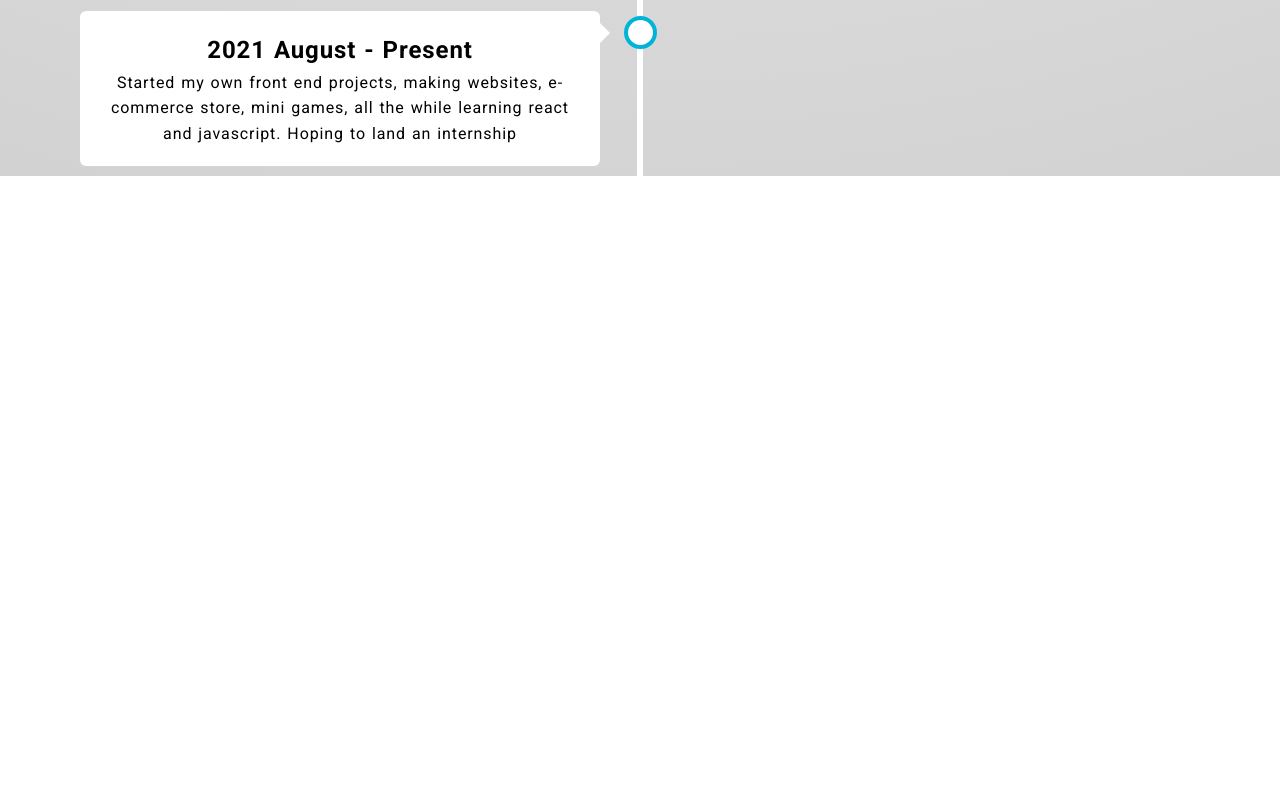
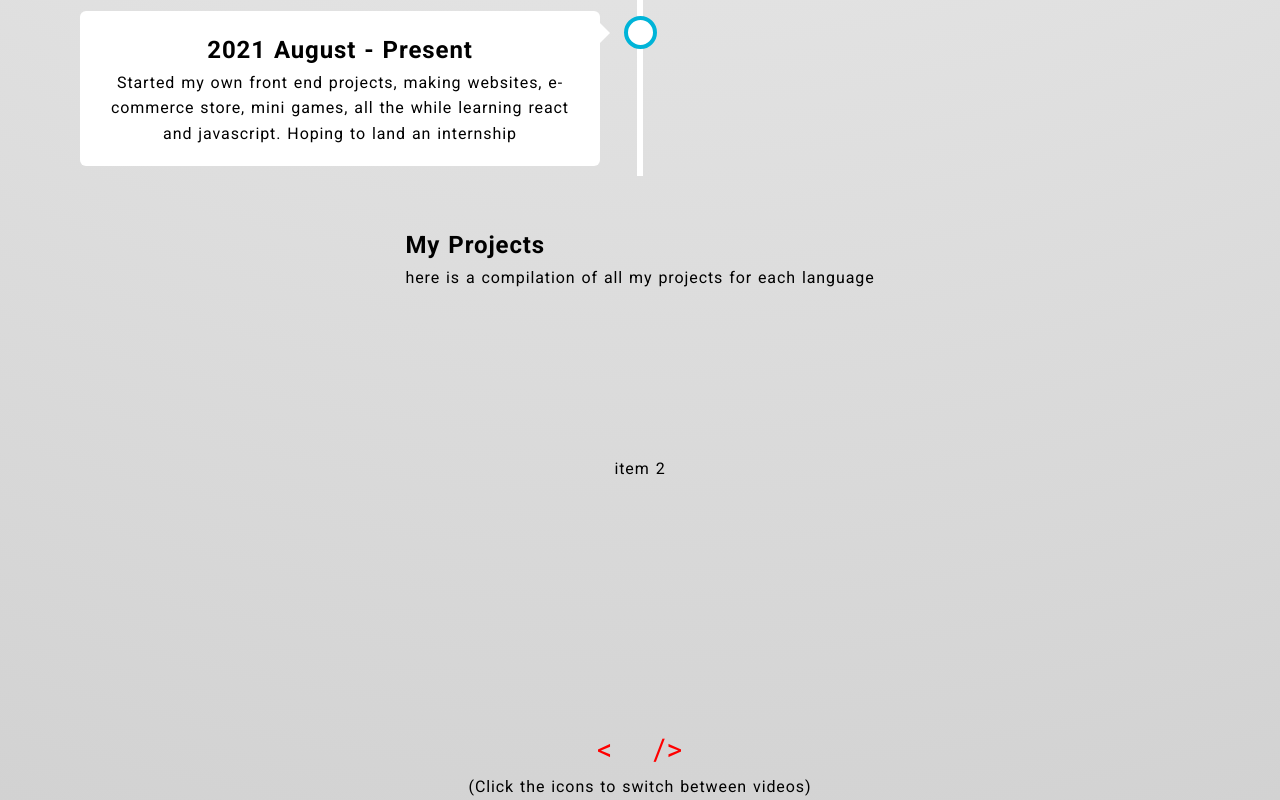
Before and after one commit to alexalextran/Portfolio-Website-4.0, a React (Create React App) app: page / in a window 1280 px wide. Shown: the part 3485-4285 px from the top of the page. Before the commit the page ends 3661 px from the top, so only its background shows below. Built offline with nearby package versions, Linux system fonts and the light colour scheme.

Commit message:
carousel logic

```diff
--- a/src/App.css
+++ b/src/App.css
@@ -295,3 +295,62 @@ Skills
   position: relative;
   border-radius: 6px;
 }
+
+
+/*
+
+CAROUSEL
+
+*/
+
+.projects{
+  height: fit-content;
+}
+
+.carousel {
+  position: relative;
+  height: 100%;
+}
+
+.carousel__item--wrapper {
+  height: 500px;
+  margin-top: 50px;
+  background: color rgb(246,246,246);
+  display: flex;
+  flex-direction: column;
+  position: relative;
+  align-items: center;
+}
+
+.carousel__item {
+  top: 200px;
+  opacity: 0;
+  visibility: none;
+  position: absolute;
+  transition: all 300ms;
+}
+
+.carousel__item.carousel__item--selected {
+  transition: all 500ms;
+  transform: translateY(30px);
+  margin-bottom: 30px;
+  visibility: visible;
+  opacity: 1;
+  pointer-events: all;
+}
+
+.carousel__nav {
+  width: 100%;
+  text-align: center;
+  color: black;
+}
+
+.carousel__button {
+  font-size: 30px;
+  display: inline-block;
+  background-color: transparent;
+  margin: 0 20px;
+  cursor: pointer;
+  transition: all 300ms;
+  color: rgb(255, 0, 0);
+}
--- a/src/App.js
+++ b/src/App.js
@@ -4,6 +4,7 @@ import Landing from './components/Landing';
 import Aboutme from './components/AboutMe';
 import Mylanguages from './components/MyLanguages';
 import Journey from './components/Journey';
+import Portfolio from './components/Portfolio';
 
 
 function App() {
@@ -13,6 +14,7 @@ function App() {
    <Aboutme />
    <Mylanguages />
    <Journey />
+   <Portfolio />
    </>
   );
 }
--- /dev/null
+++ b/src/components/Portfolio.jsx
@@ -0,0 +1,74 @@
+import React, { useEffect } from "react";
+
+const Portfolio = () => {
+  function carousel() {
+    document.querySelectorAll(".carousel").forEach((carousel) => {
+      const items = carousel.querySelectorAll(".carousel__item");
+      const buttons = carousel.querySelectorAll(".carousel__button");
+      console.log(buttons);
+      var k = 1;
+
+      buttons.forEach((button, i) => {
+        button.addEventListener("click", () => {
+          // un-select all the items
+
+          items.forEach((item) =>
+            item.classList.remove("carousel__item--selected")
+          );
+          buttons.forEach((button) =>
+          button.style.pointerEvents = "all"
+        );
+
+          if (i == 0) {
+            if (k == 1) {
+              buttons[0].style.pointerEvents = "none";
+
+            }
+            k--;
+          } else {
+            if (k == (items.length - 2)) {
+                buttons[1].style.pointerEvents = "none";
+
+              }
+            k++;
+          }
+
+          items[k].classList.add("carousel__item--selected");
+        });
+      });
+
+      // Select the first item on page load
+      items[k].classList.add("carousel__item--selected");
+
+    });
+  }
+
+  useEffect(() => {
+    carousel();
+  }, []);
+
+  return (
+    <section className="projects">
+      <div className="carousel">
+        <div className="carousel__item--wrapper">
+          <div className="YTvideos__header--text">
+            <h1 className="YTvideos__header--title gold">My Projects</h1>
+            <p>here is a compilation of all my projects for each language</p>
+          </div>
+          <div className="carousel__item">item 1</div>
+          <div className="carousel__item">item 2</div>
+          <div className="carousel__item">item 3</div>
+        </div>
+
+        <div className="carousel__nav">
+          <span className="carousel__button clickable"> &lt;</span>
+
+          <span className="carousel__button clickable">/&gt;</span>
+          <p>(Click the icons to switch between videos)</p>
+        </div>
+      </div>
+    </section>
+  );
+};
+
+export default Portfolio;
```
